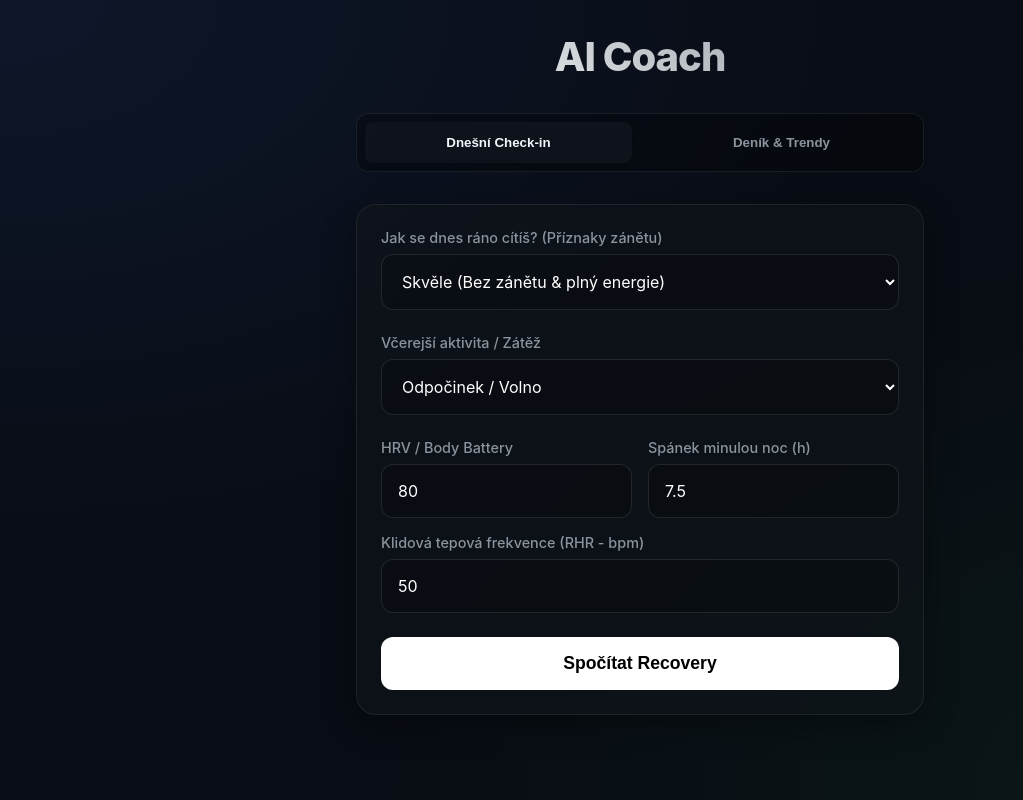
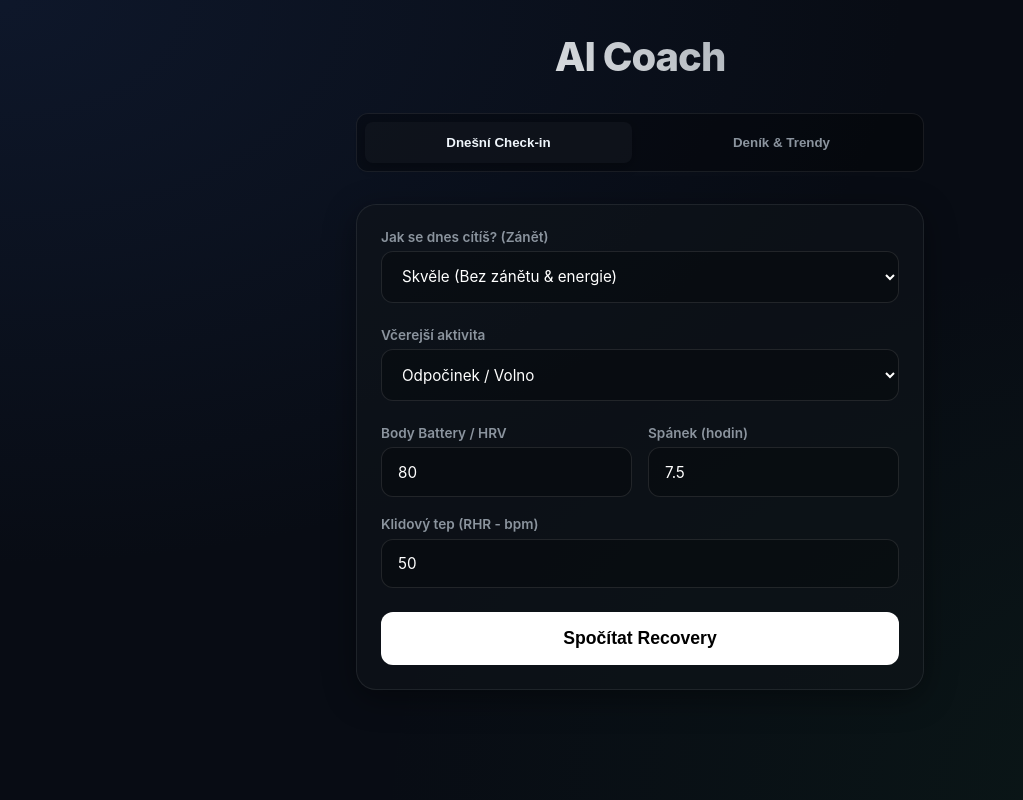
Before and after one commit to stepanistvanek-1992/AiCoach, a Next.js app: page / in a window 1280 px wide. Shown: the whole page, without its empty margins (0-1023 px from the left). Built offline with nearby package versions, Linux system fonts and the light colour scheme.

Commit message:
style: balance checkin form grid alignment and shorten option labels

```diff
--- a/src/app/globals.css
+++ b/src/app/globals.css
@@ -196,22 +196,27 @@ body {
 
 .form-group label {
   display: block;
-  margin-bottom: 0.5rem;
-  font-weight: 500;
+  margin-bottom: 0.4rem;
+  font-weight: 600;
   color: var(--text-secondary);
-  font-size: 0.9rem;
+  font-size: 0.85rem;
+  white-space: nowrap;
+  overflow: hidden;
+  text-overflow: ellipsis;
 }
 
 select, input {
   font-family: var(--font-family);
   width: 100%;
-  padding: 1rem;
+  padding: 0.9rem 1rem;
   border-radius: 12px;
-  background: rgba(0, 0, 0, 0.2);
+  background: rgba(0, 0, 0, 0.25);
   border: 1px solid rgba(255,255,255,0.1);
   color: white;
-  font-size: 1rem;
+  font-size: 0.95rem;
   outline: none;
+  text-overflow: ellipsis;
+  white-space: nowrap;
   transition: border-color 0.2s ease, background 0.2s ease;
 }
 
--- a/src/app/page.tsx
+++ b/src/app/page.tsx
@@ -158,21 +158,21 @@ export default function Home() {
           {!plan && !loading && (
             <div className="glass-card animate-fade-in">
               <div className="form-group">
-                <label htmlFor="feeling">Jak se dnes ráno cítíš? (Příznaky zánětu)</label>
+                <label htmlFor="feeling">Jak se dnes cítíš? (Zánět)</label>
                 <select id="feeling" value={feeling} onChange={(e) => setFeeling(e.target.value)}>
-                  <option value="Skvěle (Bez příznaků)">Skvěle (Bez zánětu & plný energie)</option>
-                  <option value="Neutrální (Běžný provoz)">Neutrální (Běžný provoz, bez bolesti)</option>
-                  <option value="Mírná únava / Tuhost kloubů">Mírná únava / Tuhost kloubů</option>
-                  <option value="Cítím zánět / Vzplanutí zánětu">Cítím zánět / Vzplanutí zánětu & bolest</option>
-                  <option value="Vyčerpání / Náběh na nemoc">Vyčerpání / Náběh na nemoc</option>
+                  <option value="Skvěle (Bez zánětu)">Skvěle (Bez zánětu & energie)</option>
+                  <option value="Neutrální (Bez bolesti)">Neutrální (Bez bolesti)</option>
+                  <option value="Mírná únava / Tuhost">Mírná únava / Tuhost kloubů</option>
+                  <option value="Cítím zánět / Bolest">Cítím zánět / Bolest kloubů</option>
+                  <option value="Vyčerpání / Nemoc">Vyčerpání / Náběh na nemoc</option>
                 </select>
               </div>
 
               <div className="form-group">
-                <label htmlFor="yesterdayActivity">Včerejší aktivita / Zátěž</label>
+                <label htmlFor="yesterdayActivity">Včerejší aktivita</label>
                 <select id="yesterdayActivity" value={yesterdayActivity} onChange={(e) => setYesterdayActivity(e.target.value)}>
                   <option value="Odpočinek / Volno">Odpočinek / Volno</option>
-                  <option value="Kolo">Kolo (Jízda na kole)</option>
+                  <option value="Kolo">Jízda na kole</option>
                   <option value="Běh">Běh</option>
                   <option value="Chůze / Hike">Chůze / Hike (Turistika)</option>
                   <option value="Lehké protažení / Mobilita">Lehké protažení / Mobilita</option>
@@ -180,19 +180,20 @@ export default function Home() {
                 </select>
               </div>
 
-              <div style={{ display: 'grid', gridTemplateColumns: '1fr 1fr', gap: '1rem', marginBottom: '1.5rem' }}>
+              <div style={{ display: 'grid', gridTemplateColumns: '1fr 1fr', gap: '1rem', marginBottom: '1.2rem', alignItems: 'start' }}>
                 <div className="form-group" style={{ marginBottom: 0 }}>
-                  <label htmlFor="bodyBattery">HRV / Body Battery</label>
+                  <label htmlFor="bodyBattery">Body Battery / HRV</label>
                   <input type="number" id="bodyBattery" value={bodyBattery} onChange={(e) => setBodyBattery(e.target.value)} placeholder="0-100" />
                 </div>
                 <div className="form-group" style={{ marginBottom: 0 }}>
-                  <label htmlFor="sleep">Spánek minulou noc (h)</label>
+                  <label htmlFor="sleep">Spánek (hodin)</label>
                   <input type="number" id="sleep" step="0.1" value={sleep} onChange={(e) => setSleep(e.target.value)} />
                 </div>
-                <div className="form-group" style={{ marginBottom: 0, gridColumn: 'span 2' }}>
-                  <label htmlFor="rhr">Klidová tepová frekvence (RHR - bpm)</label>
-                  <input type="number" id="rhr" value={rhr} onChange={(e) => setRhr(e.target.value)} />
-                </div>
+              </div>
+
+              <div className="form-group">
+                <label htmlFor="rhr">Klidový tep (RHR - bpm)</label>
+                <input type="number" id="rhr" value={rhr} onChange={(e) => setRhr(e.target.value)} />
               </div>
 
               <button className="btn" onClick={handleGenerate} disabled={loading}>
```
Also changed, not shown: public/sw.js.
